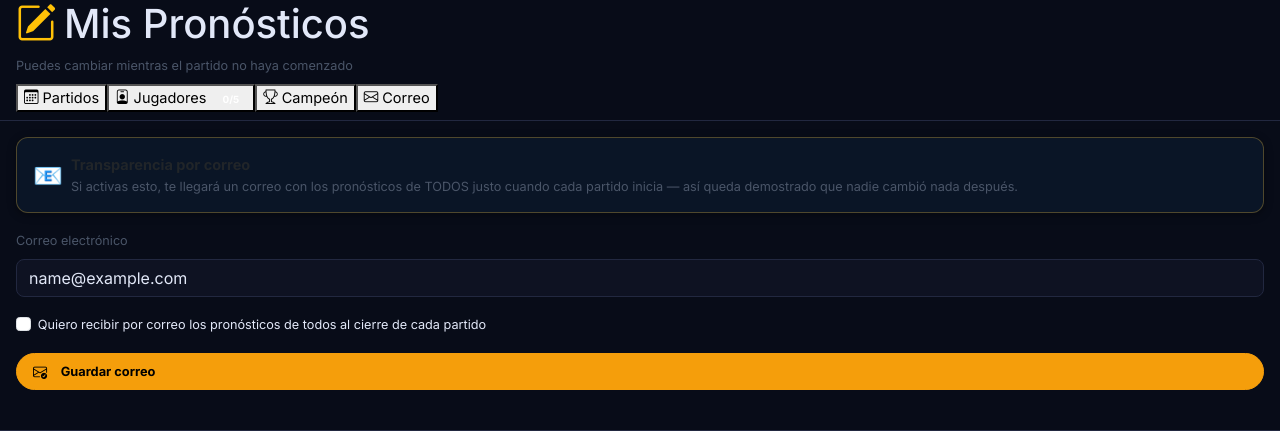
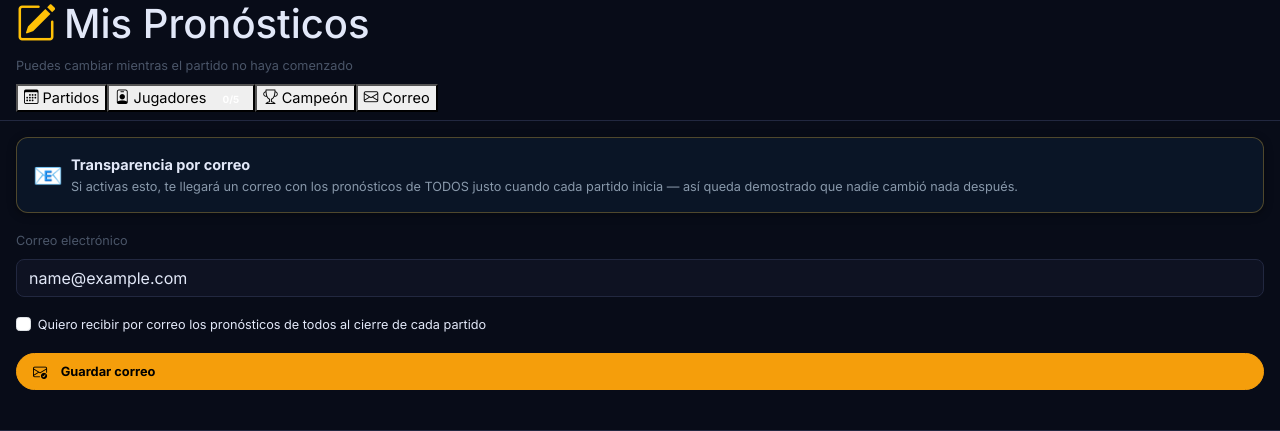
Before and after one commit to crismarbiker/mipolla, a Django app: page /pronosticos/ in a window 1280 px wide, after a click on "Correo". Shown: the part 57-488 px from the top of the page. Run offline with Django 5.2, Linux system fonts and the light colour scheme; the visitor is signed in with stand-in values (Sample User, id 1); data comes from the database, SQL or seed files in the repository; data that the repository does not hold is empty.

Commit message:
Fix unreadable title in Correo tab — force explicit text color
Co-Authored-By: Claude Sonnet 4.6 <noreply@anthropic.com>

```diff
--- a/templates/polla/pronosticos.html
+++ b/templates/polla/pronosticos.html
@@ -389,8 +389,8 @@
       <div class="d-flex align-items-center gap-2">
         <span style="font-size:1.5rem;">📧</span>
         <div>
-          <div class="fw-bold">Transparencia por correo</div>
-          <div class="text-muted small">
+          <div class="fw-bold" style="color:var(--text);">Transparencia por correo</div>
+          <div class="small" style="color:var(--text2);">
             Si activas esto, te llegará un correo con los pronósticos de TODOS justo cuando cada partido inicia —
             así queda demostrado que nadie cambió nada después.
           </div>
```
